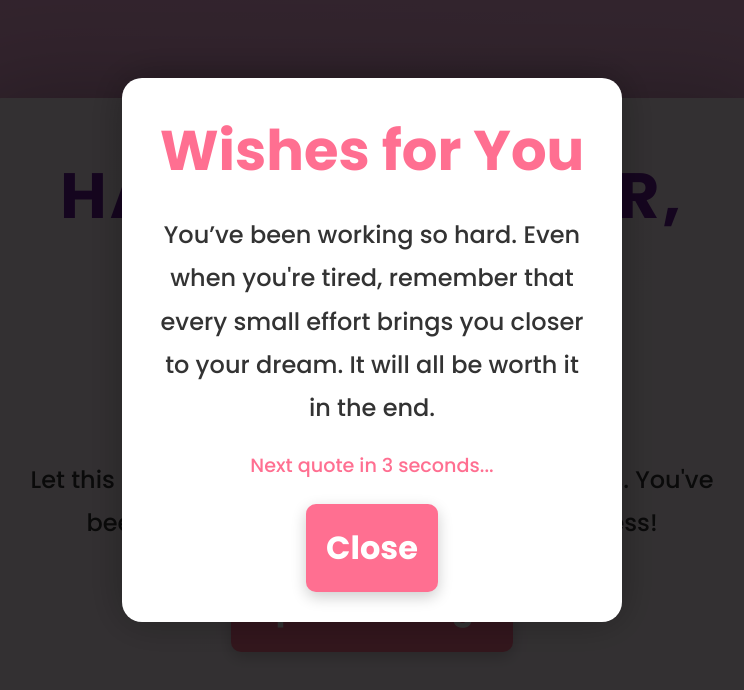
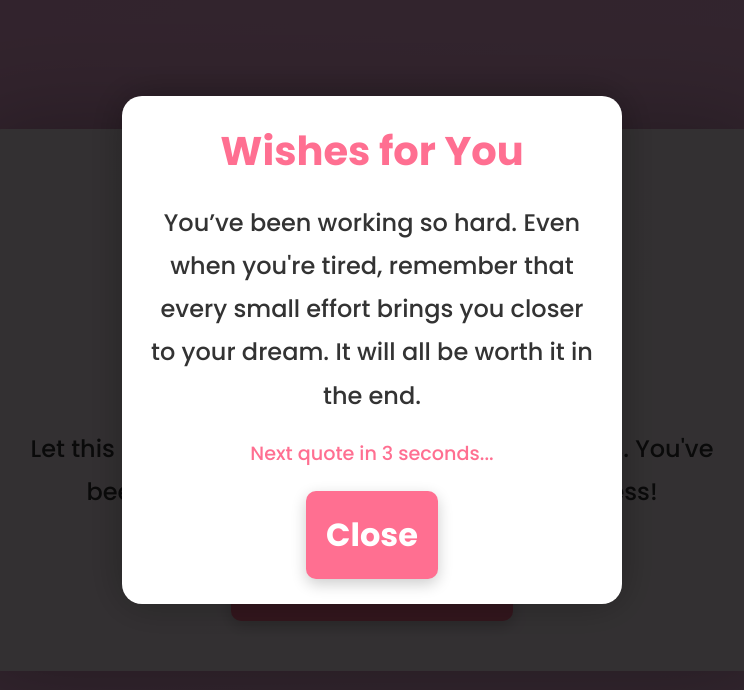
Before and after one commit to Umaiorubagan08/Wishes, a plain HTML site: page index.html in a window 1280 px wide. Both pictures are taken after a click on the button "Open Message". Shown: the whole page, without its empty margins (268-1012 px from the left). Drawn offline with Linux system fonts and the light colour scheme.

Commit message:
Update style.css

```diff
--- a/style.css
+++ b/style.css
@@ -31,7 +31,7 @@ body {
 }
 
 h1 {
-    font-size: 4rem; /* Increased font size */
+    font-size: 3rem; /* Increased font size */
     color: #6a1b9a; /* Deep pink-purple color */
     font-weight: bold;
     margin-bottom: 20px;
@@ -42,7 +42,7 @@ h1 {
 }
 
 i.fas.fa-star {
-    font-size: 5rem;
+    font-size: 4rem;
     color: #ffeb3b; /* Bright yellow for a warm, uplifting look */
     margin-top: 20px;
     animation: starTwinkle 1s infinite alternate;
@@ -85,7 +85,7 @@ button:hover {
     font-family: "Poppins", serif;
     background-color: #fff;
     color: #333;
-    padding: 30px;
+    padding: 25px;
     border-radius: 20px;
     text-align: center;
     width: 90%;
@@ -96,7 +96,7 @@ button:hover {
 }
 
 h2 {
-    font-size: 3.5rem; /* Increased font size */
+    font-size: 2.5rem; /* Increased font size */
     margin-bottom: 20px;
     color: #FF6F91;
     font-family: "Poppins", serif;
```
